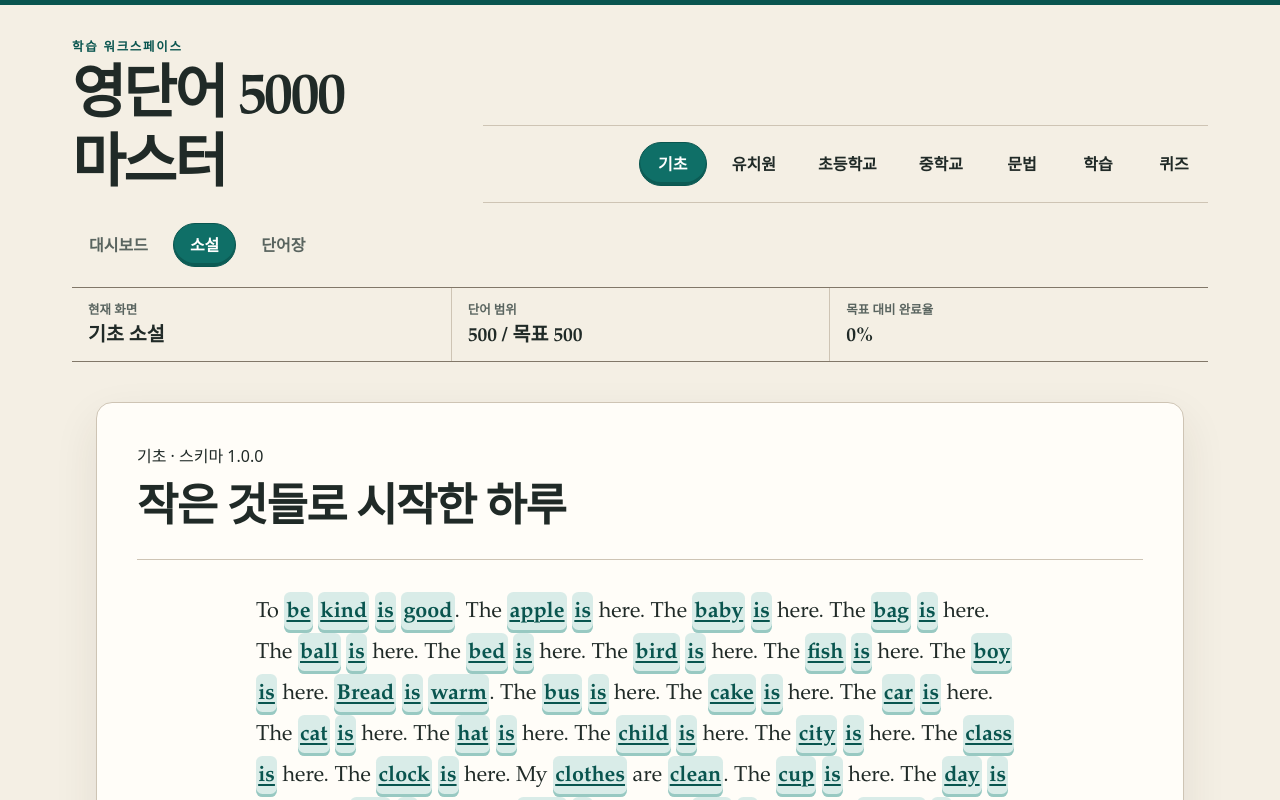
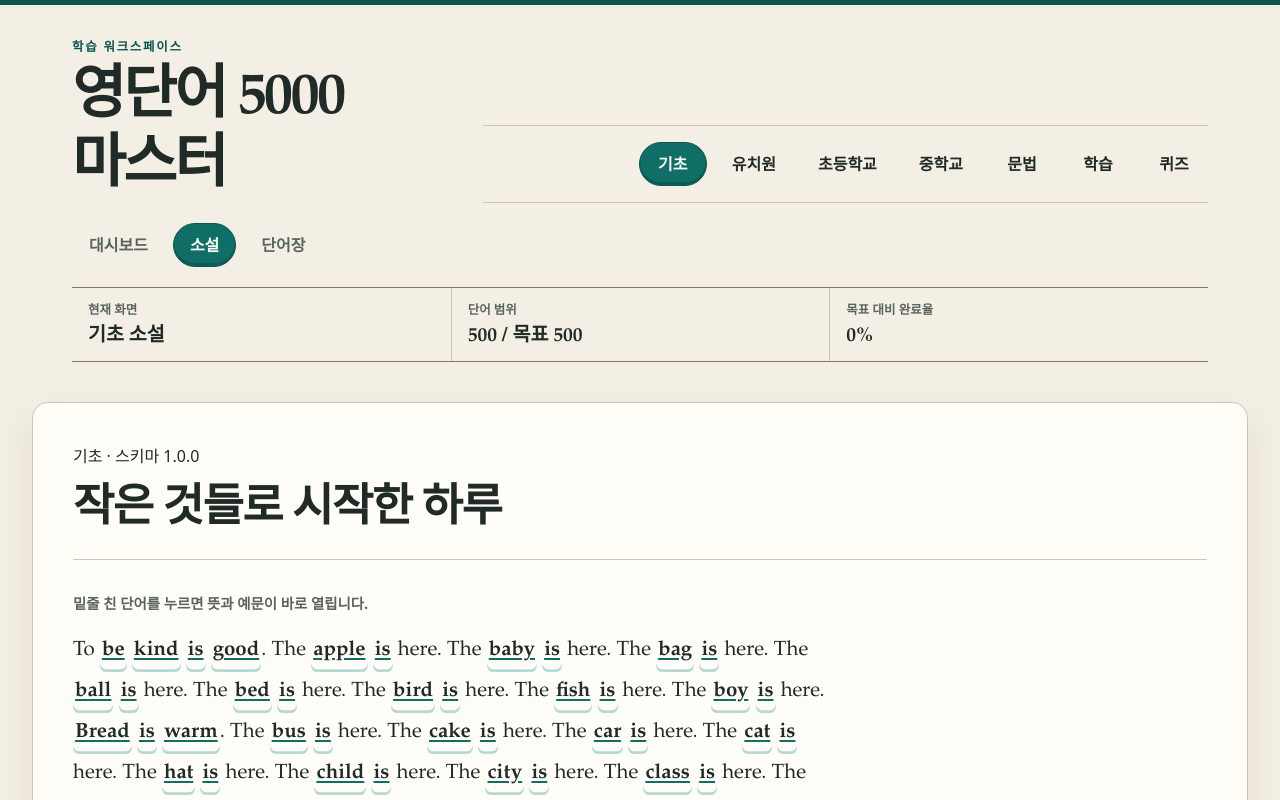
Before and after one commit to Archimentor/EnglishWords, a React (Vite) app: page / in a window 1280 px wide. Both pictures are taken after a click on the button "소설". Shown: the top 800 px of the page. Built offline with nearby package versions, Linux system fonts and the light colour scheme.

Commit message:
fix(story): keep word detail beside reading text

```diff
--- a/src/features/story/StoryView.tsx
+++ b/src/features/story/StoryView.tsx
@@ -1,4 +1,4 @@
-import { useEffect, useRef, useState } from 'react'
+import { useRef, useState } from 'react'
 import type { StoryContent, WordEntry, WordItem } from '../../domain/content/types'
 import { StoryWordDetail } from './StoryWordDetail'
 import { tokenizeStory } from './storyTokens'
@@ -26,7 +26,6 @@ export function StoryView({ story, levelWords, targetWordCount }: StoryViewProps
   } | null>(null)
   const [selectedStory, setSelectedStory] = useState(story)
   const selectedTriggerRef = useRef<HTMLButtonElement | null>(null)
-  const detailRef = useRef<HTMLElement | null>(null)
 
   if (selectedStory !== story) {
     setSelectedStory(story)
@@ -43,16 +42,6 @@ export function StoryView({ story, levelWords, targetWordCount }: StoryViewProps
   const targetRate = targetWordCount > 0 ? coveredCount / targetWordCount : 0
   const tokens = tokenizeStory(story.storyText, story.usedWords, levelWords)
   const activeSelectedWord = selectedWord?.story === story ? selectedWord : null
-
-  useEffect(() => {
-    const detail = detailRef.current
-    if (!activeSelectedWord || !detail) {
-      return
-    }
-
-    detail.focus()
-    detail.scrollIntoView?.({ behavior: 'smooth', block: 'nearest' })
-  }, [activeSelectedWord])
 
   function closeDetail() {
     setSelectedWord(null)
@@ -74,6 +63,9 @@ export function StoryView({ story, levelWords, targetWordCount }: StoryViewProps
         <p>{`${story.level} · 스키마 ${story.schemaVersion}`}</p>
         <h2 id="story-title">{story.title}</h2>
       </header>
+      <div className="story-reading-layout">
+        <div className="story-reading-column">
+          <p className="story-reading-hint">밑줄 친 단어를 누르면 뜻과 예문이 바로 열립니다.</p>
           <p className="story-body">
             {tokens.map((token, index) => {
               if (token.type === 'text') {
@@ -109,15 +101,16 @@ export function StoryView({ story, levelWords, targetWordCount }: StoryViewProps
               )
             })}
           </p>
+        </div>
 
         {activeSelectedWord ? (
           <StoryWordDetail
             word={activeSelectedWord.word}
             entry={activeSelectedWord.entry}
             onClose={closeDetail}
-          detailRef={detailRef}
           />
         ) : null}
+      </div>
 
       <div className="story-meta-grid">
         <section className="panel" aria-labelledby="story-coverage-title">
--- a/src/features/story/StoryWordDetail.tsx
+++ b/src/features/story/StoryWordDetail.tsx
@@ -1,11 +1,9 @@
-import type { Ref } from 'react'
 import type { WordEntry, WordItem } from '../../domain/content/types'
 
 interface StoryWordDetailProps {
   word: WordItem
   entry: WordEntry
   onClose: () => void
-  detailRef: Ref<HTMLElement>
 }
 
 function formatForms(forms: WordEntry['forms']): string {
@@ -16,15 +14,13 @@ export function StoryWordDetail({
   word,
   entry,
   onClose,
-  detailRef,
 }: StoryWordDetailProps) {
   return (
     <aside
-      ref={detailRef}
       id="story-word-detail"
-      className="story-word-detail"
+      className="story-word-detail story-word-inspector"
       aria-labelledby="story-word-detail-title"
-      tabIndex={-1}
+      aria-live="polite"
     >
       <div className="story-word-detail__header">
         <h3 id="story-word-detail-title">{`${word.word} 단어 상세`}</h3>
--- a/src/styles/components.css
+++ b/src/styles/components.css
@@ -370,16 +370,33 @@
 }
 
 .reading-sheet {
-  max-width: 68rem;
+  max-width: 82rem;
   margin-inline: auto;
+}
+
+.story-reading-layout {
+  display: grid;
+  gap: var(--space-6);
+  align-items: start;
+}
+
+.story-reading-column {
+  min-width: 0;
+}
+
+.story-reading-hint {
+  margin: 0 0 var(--space-4);
+  color: var(--color-ink-muted);
+  font-size: var(--text-sm);
+  font-weight: 700;
 }
 
 .story-body {
   max-width: var(--reading-max);
-  margin: 0 auto var(--space-10);
+  margin: 0;
   font-family: var(--font-display);
-  font-size: clamp(1.12rem, 2vw, 1.35rem);
-  line-height: 1.9;
+  font-size: clamp(1.15rem, 1.6vw, 1.38rem);
+  line-height: 2;
 }
 
 .story-word-button {
@@ -388,21 +405,29 @@
   border: 0;
   border-radius: var(--radius-sm);
   padding: 0 0.1em;
-  color: var(--color-teal-dark);
-  background: var(--color-teal-soft);
-  box-shadow: inset 0 -0.14em 0 rgb(0 121 107 / 30%);
+  color: inherit;
+  background: transparent;
+  box-shadow: inset 0 -0.14em 0 rgb(0 121 107 / 28%);
   font: inherit;
-  font-weight: 800;
+  font-weight: 700;
   text-decoration: underline;
-  text-decoration-thickness: 0.08em;
-  text-underline-offset: 0.13em;
+  text-decoration-color: var(--color-teal);
+  text-decoration-thickness: 0.1em;
+  text-underline-offset: 0.17em;
 }
 
 .story-word-button:hover,
 .story-word-button[aria-pressed="true"] {
+  color: var(--color-teal-dark);
+  background: var(--color-teal-soft);
+  box-shadow: inset 0 -0.2em 0 rgb(0 121 107 / 38%);
+}
+
+.story-word-button[aria-expanded="true"] {
   color: white;
   background: var(--color-teal-dark);
   box-shadow: none;
+  text-decoration-color: transparent;
 }
 
 .story-word-button:focus-visible {
@@ -411,14 +436,21 @@
 }
 
 .story-word-detail {
-  max-width: var(--reading-max);
-  margin: 0 auto var(--space-10);
   border: 1px solid var(--color-teal);
   border-inline-start: 0.35rem solid var(--color-teal-dark);
   border-radius: var(--radius-md);
   padding: var(--space-5);
   background: var(--color-teal-soft);
   animation: reveal-details var(--motion-medium) var(--motion-ease) both;
+}
+
+.story-word-inspector {
+  position: fixed;
+  z-index: 20;
+  inset: auto var(--space-3) var(--space-3);
+  max-height: min(55svh, 31rem);
+  overflow-y: auto;
+  box-shadow: var(--shadow-raised);
 }
 
 .story-word-detail__header {
@@ -841,6 +873,18 @@
     grid-template-columns: repeat(2, minmax(0, 1fr));
   }
 
+  .story-reading-layout {
+    grid-template-columns: minmax(0, 1fr) minmax(19rem, 0.45fr);
+    gap: clamp(var(--space-6), 4vw, var(--space-10));
+  }
+
+  .story-word-inspector {
+    position: sticky;
+    inset: var(--space-4) auto auto;
+    max-height: calc(100svh - var(--space-8));
+    box-shadow: var(--shadow-sheet);
+  }
+
   .grammar-workspace {
     grid-template-columns: minmax(14rem, 0.72fr) minmax(0, 2fr);
     align-items: start;
```
Also changed, not shown: 1 other file (tests, documents, lock files or other folders). Lines whose indentation alone changed are shown as unchanged.
